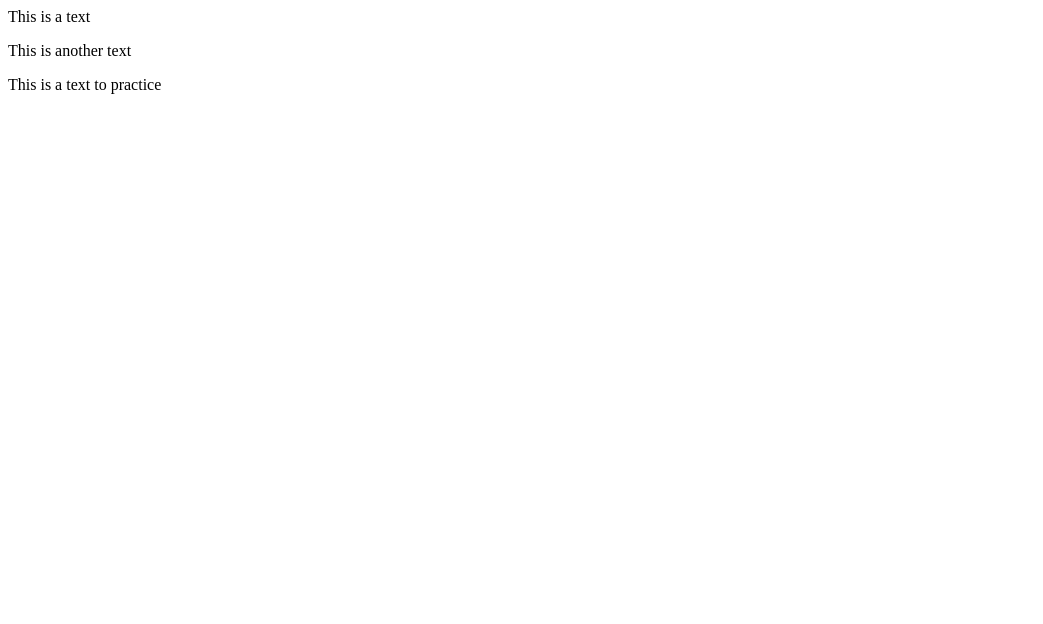
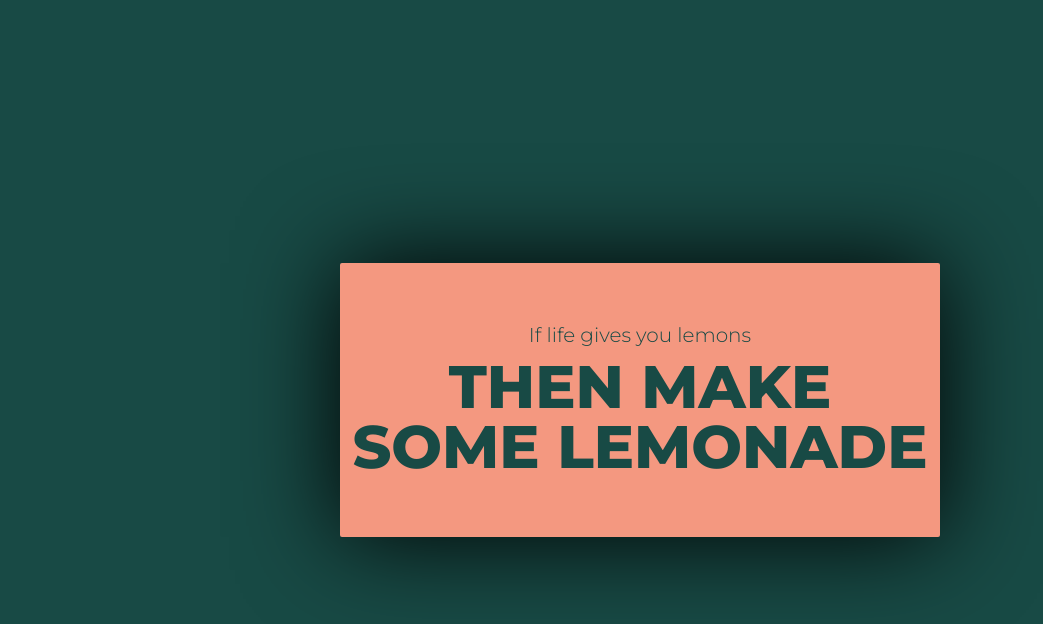
Before and after one commit to SzenftnerGergely/my-first-github-page, a plain HTML site: page index.html in a window 1280 px wide. Shown: the whole page, without its empty margins (0-1043 px from the left). Drawn offline with Linux system fonts and the light colour scheme.

Commit message:
Text is changed

```diff
--- a/index.html
+++ b/index.html
@@ -1,3 +1,21 @@
-<p>This is a text</p>
-<p>This is another text</p>
-<p>This is a text to practice</p>
+<!DOCTYPE html>
+<html lang="en">
+<head>
+    <meta charset="UTF-8">
+    <title>Quote of the day</title>
+
+    <meta name="viewport" content="width=device-width, initial-scale=1, user-scalable=no" />
+    <link rel="preconnect" href="https://fonts.googleapis.com">
+    <link rel="preconnect" href="https://fonts.gstatic.com" crossorigin>
+    <link href="https://fonts.googleapis.com/css2?family=Montserrat:wght@300;800&display=swap" rel="stylesheet">
+    <link href="style.css" rel="stylesheet"/>
+</head>
+<body>
+<div class="container">
+    <div class="box">
+        <p>If life gives you lemons</p>
+        <p>Then make some lemonade</p>
+    </div>
+</div>
+</body>
+</html>
--- a/style.css
+++ b/style.css
@@ -0,0 +1,69 @@
+* {margin:0;padding:0;border:0;background:transparent;outline:none;text-decoration:none;outline:none;font-family:inherit;box-sizing:border-box;}
+ol, ul, li {list-style:none;display:block;}
+table {border-collapse: collapse;border-spacing:0;}
+a img {border: none;}
+
+button,
+a{cursor: pointer; color: inherit;}
+
+textarea{resize: none;}
+
+button,
+input,
+textarea,
+select{appearance: none !important; -webkit-appearance: none !important; border-radius: 0;}
+
+
+body{
+    background-color: #184a45;
+
+    font-family: 'Montserrat', sans-serif;
+}
+
+.container {
+    width: 100%;
+    display: flex;
+    min-height: 100vh;
+    align-items: center;
+    justify-content: center;
+
+}
+
+.box {
+    width: 100%;
+    max-width: 600px;
+    min-height: 200px;
+    padding: 60px 10px;
+    margin: 20px;
+
+    display: flex;
+    justify-content: center;
+    align-items: center;
+    flex-direction: column;
+
+    text-align: center;
+
+    background-color: #f49880;
+
+    border-radius: 2px;
+
+    box-shadow: 0 0 100px #000;
+}
+
+.box p{
+    color: #184a45;
+}
+
+.box p:nth-child(1) {
+    padding-bottom: 10px;
+
+    font-size: 20px;
+    font-weight: 300;
+}
+
+.box p:nth-child(2) {
+    font-size: 60px;
+    line-height: 60px;
+    text-transform: uppercase;
+    font-weight: 800;
+}
```
Also changed, not shown: 1 other file.
